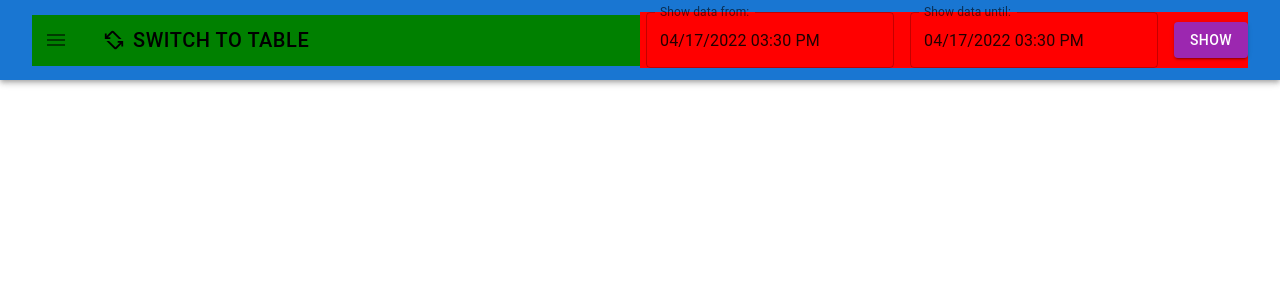
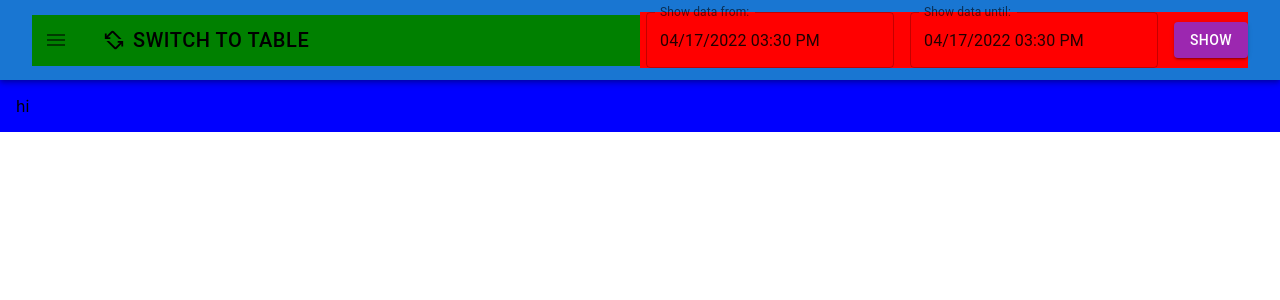
Before and after one commit to alialjohani/react-dashboard, a React (Create React App) app: page /charts in a window 1280 px wide. Shown: the top 300 px of the page. Built offline with nearby package versions, Linux system fonts and the light colour scheme.

Commit message:
created main layout

```diff
--- a/package.json
+++ b/package.json
@@ -14,6 +14,7 @@
     "dayjs": "^1.11.10",
     "react": "^18.2.0",
     "react-dom": "^18.2.0",
+    "react-router-dom": "^6.22.3",
     "react-scripts": "5.0.1",
     "web-vitals": "^2.1.4"
   },
--- a/src/App.js
+++ b/src/App.js
@@ -1,13 +1,22 @@
 import React from "react";
-import Navbar from "./components/Navbar";
 import { ThemeProvider } from "@mui/material/styles";
 import { theme } from "./components/theme";
+import { BrowserRouter, Routes, Route } from "react-router-dom";
+import ChartsPage from "./pages/ChartsPage";
+import TablePage from "./pages/TablePage";
+import MainLayout from "./components/MainLayout";
+
 function App() {
   return (
     <ThemeProvider theme={theme}>
-      <div>
-        <Navbar />
-      </div>
+      <BrowserRouter>
+        <Routes>
+          <Route path="/" element={<MainLayout />}>
+            <Route path="/charts" element={<ChartsPage />} />
+            <Route path="table" element={<TablePage />} />
+          </Route>
+        </Routes>
+      </BrowserRouter>
     </ThemeProvider>
   );
 }
--- /dev/null
+++ b/src/components/MainLayout.js
@@ -0,0 +1,50 @@
+import React from "react";
+import Navbar from "./Navbar";
+import { Outlet } from "react-router-dom";
+import Grid from "@mui/material/Grid";
+import Box from "@mui/material/Box";
+import { styled } from "@mui/material";
+import LeftDrawer from "./LeftDrawer";
+
+const StyledBox = styled(Box)({
+  display: "flex",
+  justifyContent: "space-between",
+  alignItems: "center",
+  width: "100%",
+  backgroundColor: "blue",
+});
+
+function MainLayout() {
+  const [isLeftDrawerOpen, setIsLeftDrawerOpen] = React.useState(false);
+
+  const toggleDrawer = (newOpen) => {
+    console.log("here");
+    setIsLeftDrawerOpen(newOpen);
+  };
+
+  return (
+    <Grid container>
+      <StyledBox>
+        {isLeftDrawerOpen && (
+          <LeftDrawer
+            flex={1}
+            isOpen={isLeftDrawerOpen}
+            toggleDrawer={toggleDrawer}
+          />
+        )}
+        <Box
+          flex={1}
+          sx={{
+            display: "flex",
+            flexDirection: "column",
+          }}
+        >
+          <Navbar flex={1} toggleDrawer={toggleDrawer} />
+          <Outlet flex={1} />
+        </Box>
+      </StyledBox>
+    </Grid>
+  );
+}
+
+export default MainLayout;
--- a/src/components/Navbar.js
+++ b/src/components/Navbar.js
@@ -1,4 +1,5 @@
 import * as React from "react";
+import PropTypes from "prop-types";
 import AppBar from "@mui/material/AppBar";
 import Box from "@mui/material/Box";
 import Button from "@mui/material/Button";
@@ -6,7 +7,6 @@ import IconButton from "@mui/material/IconButton";
 import DateTime from "./DateTime";
 import ScreenRotationAltIcon from "@mui/icons-material/ScreenRotationAlt";
 import MenuIcon from "@mui/icons-material/Menu";
-import LeftDrawer from "./LeftDrawer";
 import { styled, Toolbar } from "@mui/material";
 
 const StyledToolBar = styled(Toolbar)({
@@ -15,14 +15,7 @@ const StyledToolBar = styled(Toolbar)({
   alignItems: "center",
 });
 
-const Navbar = () => {
-  const [isLeftDrawerOpen, setIsLeftDrawerOpen] = React.useState(false);
-
-  const toggleDrawer = (newOpen) => {
-    console.log("here");
-    setIsLeftDrawerOpen(newOpen);
-  };
-
+const Navbar = ({ toggleDrawer }) => {
   return (
     <AppBar position="static" sx={{ padding: 1 }}>
       <StyledToolBar>
@@ -45,18 +38,11 @@ const Navbar = () => {
             color="black"
             sx={{ fontSize: "20px" }}
             onClick={() => {
-              setIsLeftDrawerOpen(true);
+              toggleDrawer(true);
             }}
           >
             <MenuIcon />
           </IconButton>
-          {isLeftDrawerOpen && (
-            <LeftDrawer
-              flex={3}
-              isOpen={isLeftDrawerOpen}
-              toggleDrawer={toggleDrawer}
-            />
-          )}
           <Button
             flex={1}
             size="large"
@@ -93,4 +79,9 @@ const Navbar = () => {
     </AppBar>
   );
 };
+
+Navbar.propTypes = {
+  toggleDrawer: PropTypes.func,
+};
+
 export default Navbar;
--- a/src/pages/ChartsPage.js
+++ b/src/pages/ChartsPage.js
@@ -1,7 +1,12 @@
+import { Box } from "@mui/material";
 import React from "react";
 
 const ChartsPage = () => {
-  return <p>ChartsPage</p>;
+  return (
+    <Box flex={2} p={2} mr="auto">
+      <div>hi</div>
+    </Box>
+  );
 };
 
 export default ChartsPage;
```
Also changed, not shown: 1 other file (tests, documents, lock files or other folders).
